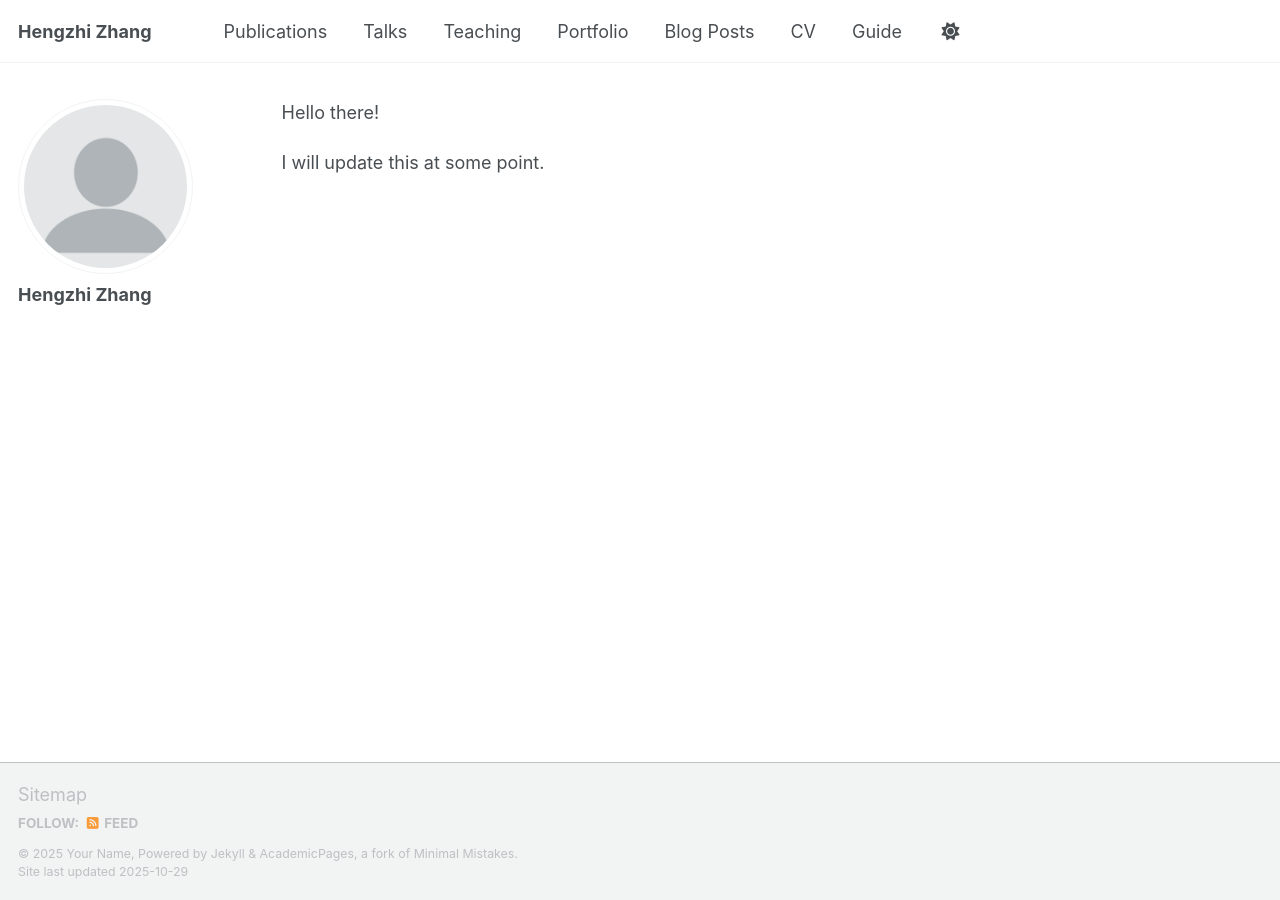
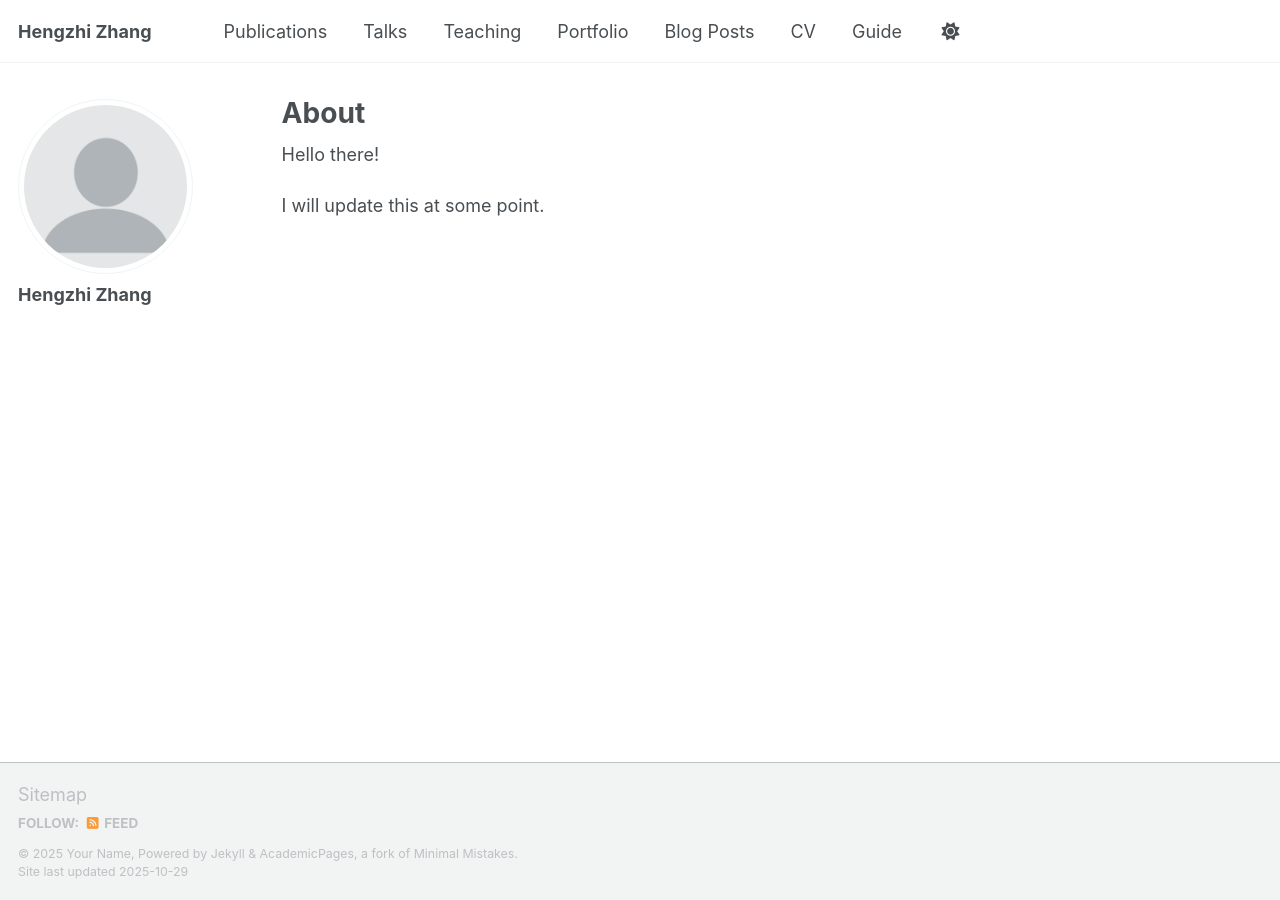
Before and after one commit to henryzhang11/henryzhang11.github.io, a Jekyll site: the page built from _pages/about.md, in a window 1280 px wide. Built offline with Jekyll 4.4.1, drawn with Linux system fonts in a browser that asks for light colours; our own code applies the rules of GitHub Pages for plain Markdown files; a script that is not in the unit is left out.

Commit message:
fix missing intro

```diff
--- a/_config.yml
+++ b/_config.yml
@@ -13,10 +13,10 @@ title                    : "Hengzhi Zhang"
 title_separator          : "-"
 name                     : &name "Your Name"
 description              : &description "Your Name's academic portfolio"   # Update this with a general description of your site, this is the default if not overridden by a page
-url                      : https://academicpages.github.io # The base hostname & protocol for your site e.g. "https://[your GitHub username].github.io",
+url                      : https://henryzhang11.github.io # The base hostname & protocol for your site e.g. "https://[your GitHub username].github.io",
                                                            # or if you already have some other page hosted on Github then use "https://[your GitHub username].github.io/[Your Repo Name]"
 baseurl                  : "" # the subpath of your site, e.g. "/blog"
-repository               : "academicpages/academicpages.github.io"
+repository               : "henryzhang11/henryzhang11.github.io"
 
 # Site Author - The following control what appear as part of the author content on the side bar.
 #               If a field is blank the icon and link will not appear, otherwise it will be shown.
--- a/_pages/about.md
+++ b/_pages/about.md
@@ -1,3 +1,9 @@
+---
+layout: single
+title: About
+permalink: /about/
+---
+
 Hello there!
 
 I will update this at some point.
```
